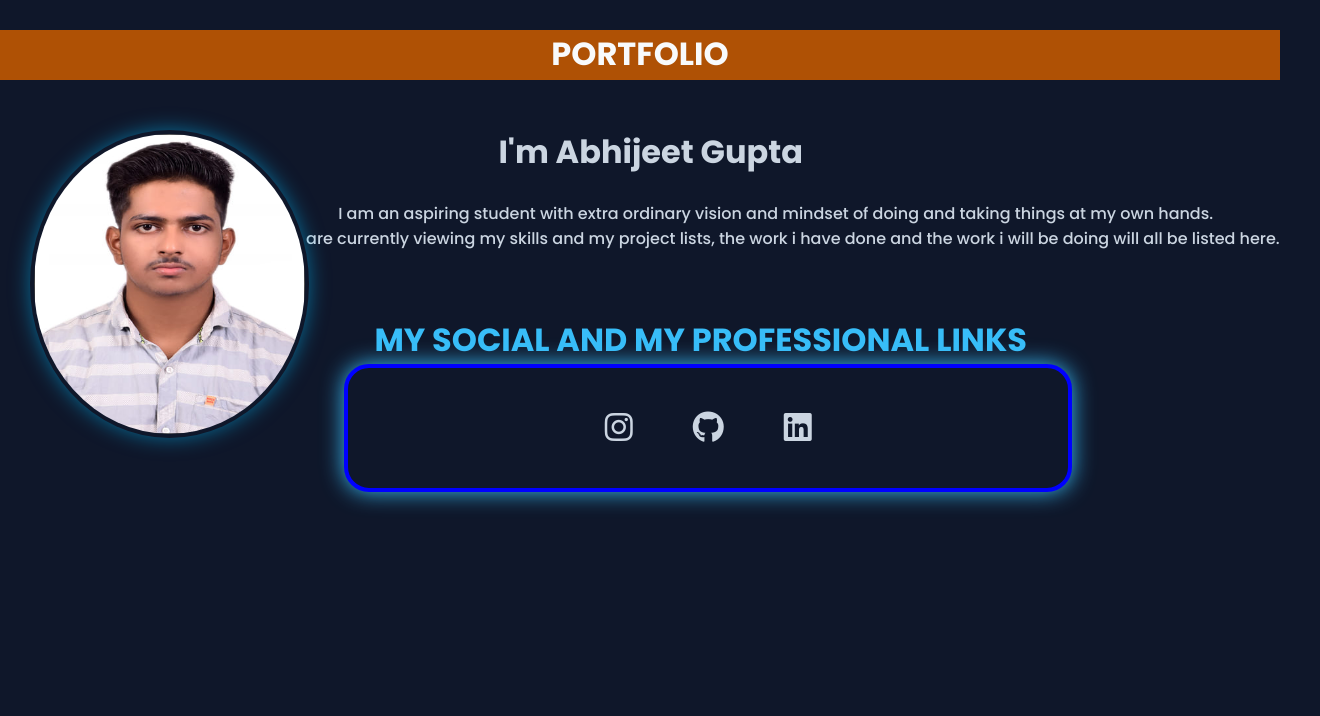
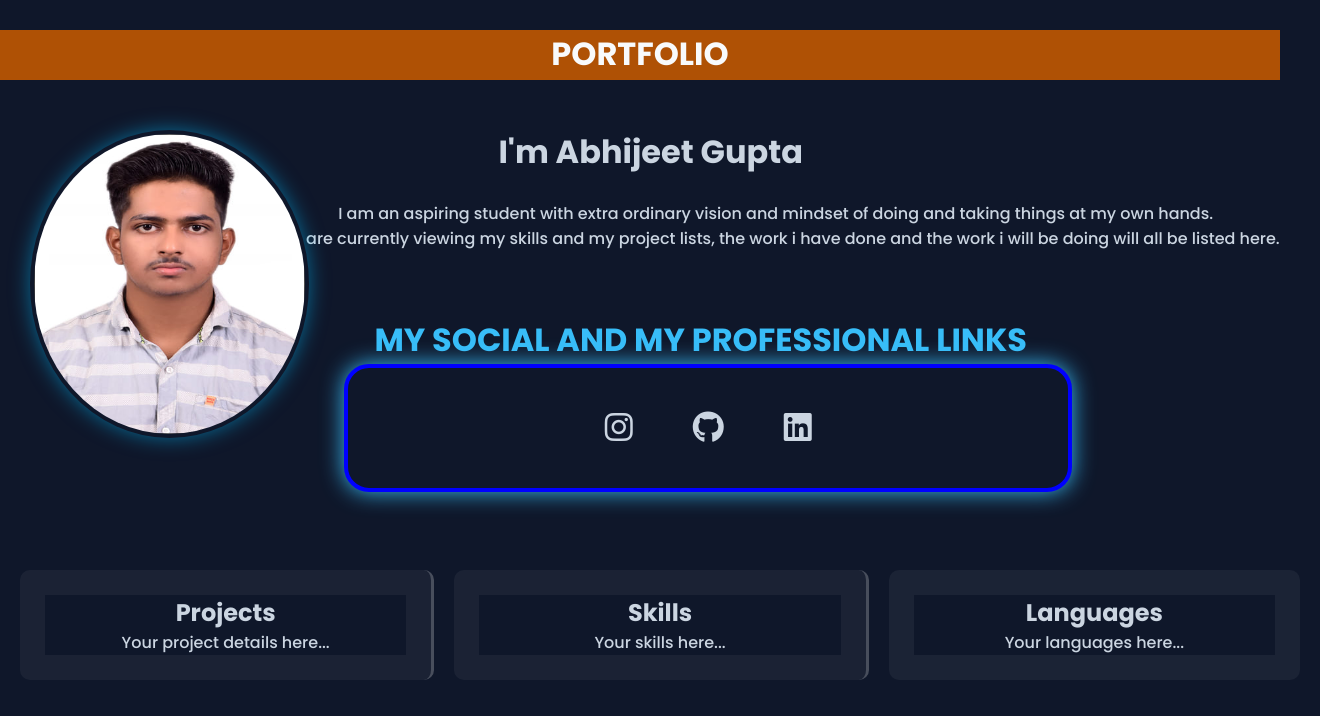
Before and after one commit to abhijeet-gupta0708/ALL-PROJECTS, a plain HTML site: page Projects/Portfolio/index.html in a window 1280 px wide. Shown: the whole page, 1320 px wide, since content can reach past the window. Drawn offline with Linux system fonts and the light colour scheme.

Commit message:
Table formation

```diff
--- a/Projects/Portfolio/index.html
+++ b/Projects/Portfolio/index.html
@@ -28,6 +28,7 @@
                 <br> You are currently viewing my skills and my project lists, the work i have done and the work i will be doing will all be listed here.
             </p>
             <br>
+            <!-- Social link secttion-->
             <div class="sociallinks">
                 <h1>MY SOCIAL AND MY PROFESSIONAL LINKS</h1>
             </div>
@@ -45,6 +46,26 @@
             </div>
         </div>
      </div>
+     <!--Project, Skill, Language Section-->
+     <div class="three-columns">
+
+    <div class="column">
+        <h2>Projects</h2>
+        <p>Your project details here...</p>
+    </div>
+
+    <div class="column">
+        <h2>Skills</h2>
+        <p>Your skills here...</p>
+    </div>
+
+    <div class="column">
+        <h2>Languages</h2>
+        <p>Your languages here...</p>
+    </div>
+
+</div>
+
 </body>
 <script src="backend.js"></script>
 </html>
--- a/Projects/Portfolio/style.css
+++ b/Projects/Portfolio/style.css
@@ -127,3 +127,26 @@
     font-weight: 3rem;
     font-size:xx-large ;
 }
+/* Three Coloumns Projects, skills , languages, starts */
+.three-columns {
+    display: flex;
+    width: 100%;
+    margin-top: 40px;
+    padding: 20px;
+    justify-content: space-between;
+    gap: 20px;
+}
+
+.column {
+    flex: 1;
+    background-color: rgba(255,255,255,0.05);
+    padding: 25px;
+    text-align: center;
+    border-radius: 10px;
+    color: #CBD5E1;
+}
+
+/* vertical divider */
+.column:not(:last-child) {
+    border-right: 3px solid rgba(255,255,255,0.2);
+}
```
